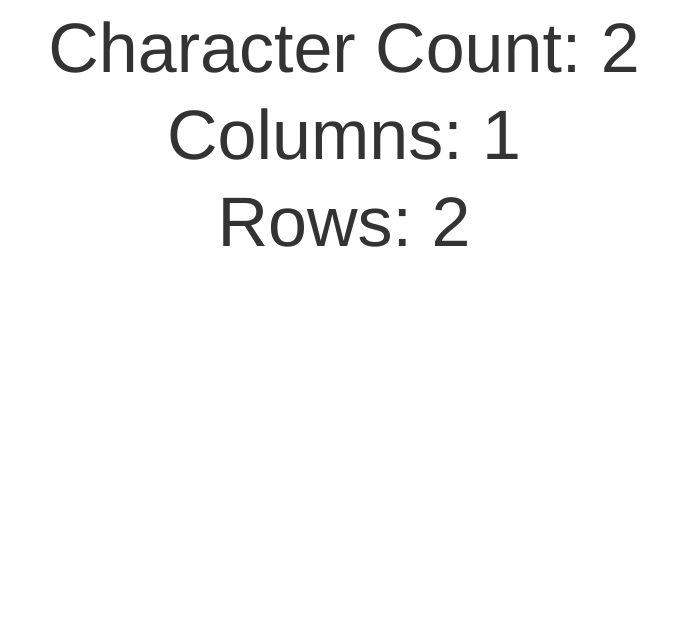
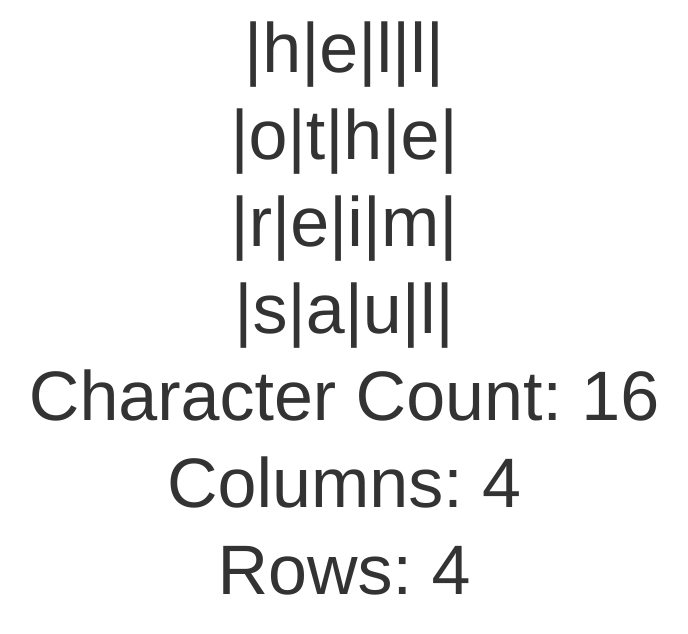
Before and after one commit to slbrtg/cryptosquare, a plain HTML site: page index.html in a window 1280 px wide. Shown: the whole page, without its empty margins (296-984 px from the left). Drawn offline with Linux system fonts and the light colour scheme.

Commit message:
create functional js code to create a cryptosquare

```diff
--- a/js/scripts.js
+++ b/js/scripts.js
@@ -1,12 +1,15 @@
 function cryptosquare(str){
 
   str = str.replace(/\s+/g, '');
-  //variables to be used
+  //variables to be used in gathering column and row length
   var strArray = str.split("");
   var charTotal = strArray.length;
   var columns = Math.floor(Math.sqrt(charTotal));
   var rows = Math.floor(Math.sqrt(charTotal));
-
+  //variables to be used when creating the output
+  var outputArray;
+  var outputStr;
+  var chunk = columns;
   //assigns rows value based on length of inputted string
   if (charTotal - (columns*columns) > columns){
     rows += 2;
@@ -15,9 +18,13 @@ function cryptosquare(str){
   } else {
     rows = rows;
   }
-
-
-
+  //creates new arrays based on column, row, and element length
+  //outputs results to html
+  for (i = 0; i < charTotal; i+=chunk) {
+    outputArray = strArray.slice(i,i+chunk);
+    outputStr = outputArray.join('|');
+    $("body").append("<H5>|"+outputStr+"|</H5>");
+  }
 
 
 
@@ -27,5 +34,5 @@ function cryptosquare(str){
 }
 
 $(document).ready(function() {
-  cryptosquare("11");
+  cryptosquare("hello there im saul");
 });
```
Also changed, not shown: index.html (+1 -2 lines).
